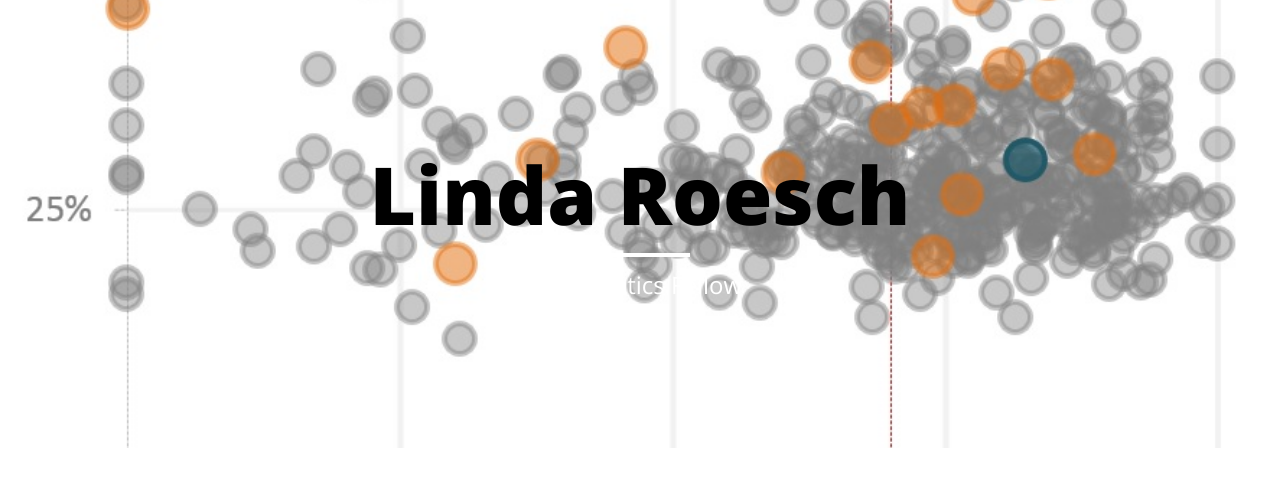
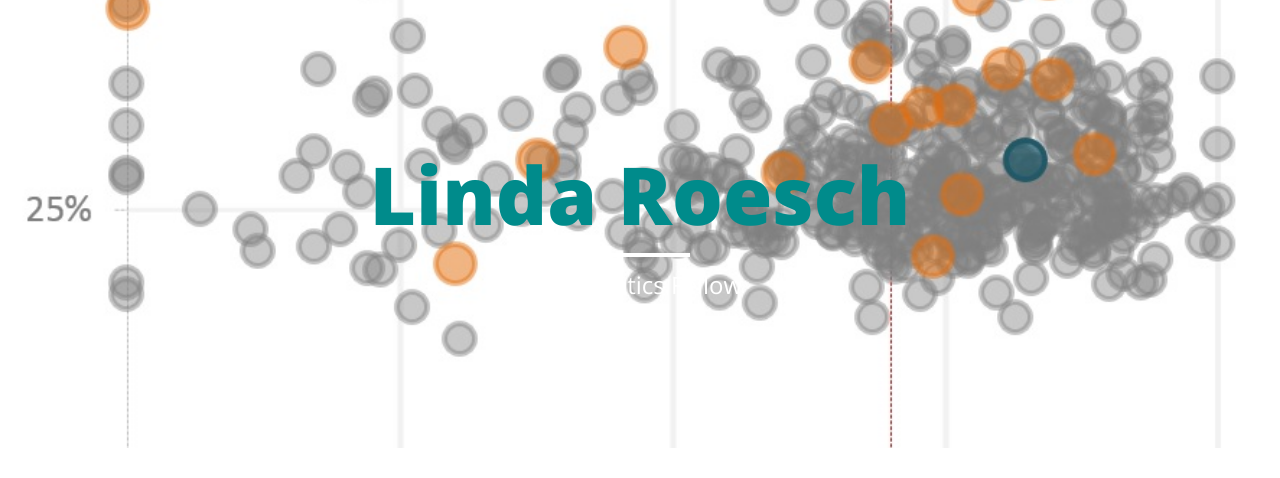
Before and after one commit to lindaroesch/lindaroesch.github.io, a Jekyll site: the page built from index.html, in a window 1280 px wide. Shown: the part 100-578 px from the top of the page. Built offline with Jekyll 4.4.1, drawn with Linux system fonts in a browser that asks for light colours; nearby versions of some CDN libraries; grey boxes are pictures that could not be loaded.

Commit message:
Update clean-blog.css

```diff
--- a/css/clean-blog.css
+++ b/css/clean-blog.css
@@ -38,7 +38,7 @@
 .intro-header{background:no-repeat center center;background-color:#808080;background-attachment:scroll;-webkit-background-size:cover;-moz-background-size:cover;background-size:cover;-o-background-size:cover;margin-bottom:50px;}
 .intro-header .site-heading,
 .intro-header .post-heading,
-.intro-header .page-heading{padding:100px 0 50px;color:black;}
+.intro-header .page-heading{padding:150px 0 50px;color:DarkCyan;}
 @media only screen and (min-width:768px){.intro-header .site-heading,
 .intro-header .post-heading,
 .intro-header .page-heading{padding:150px 0;}
```
